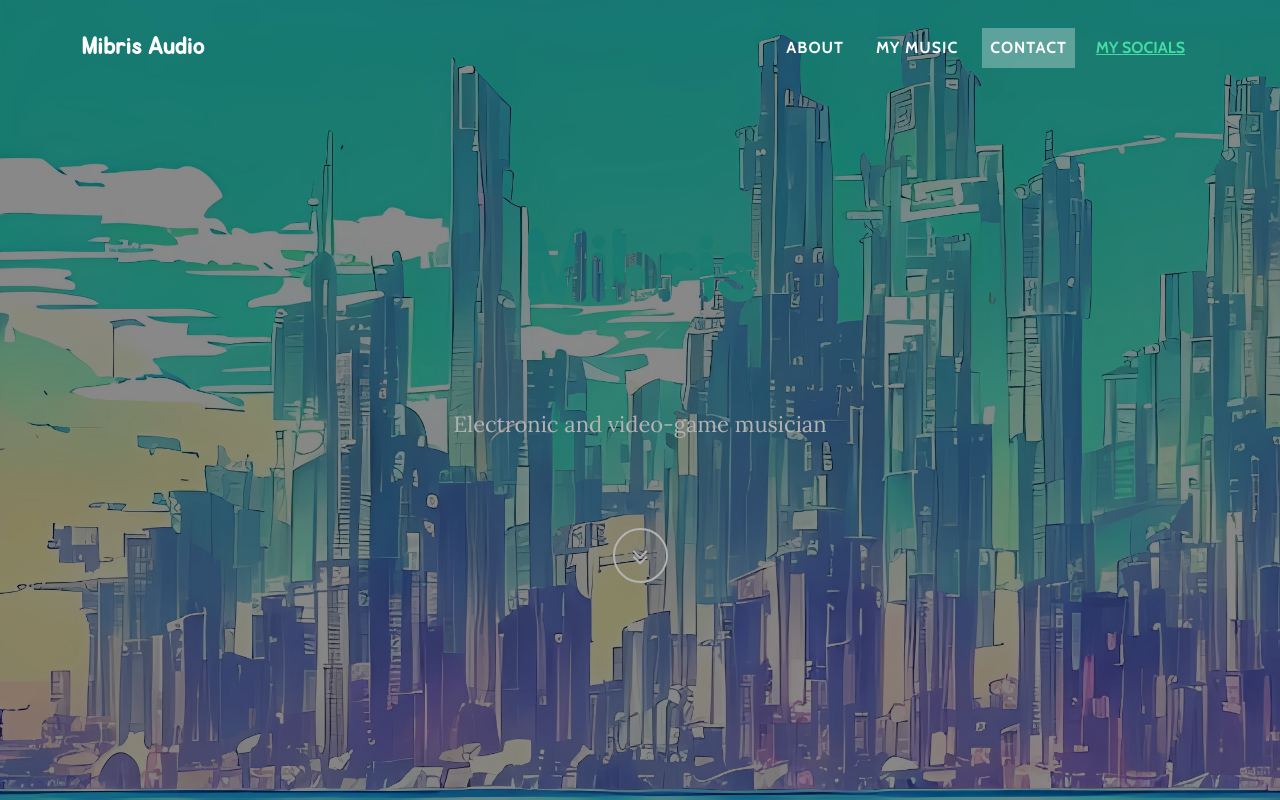
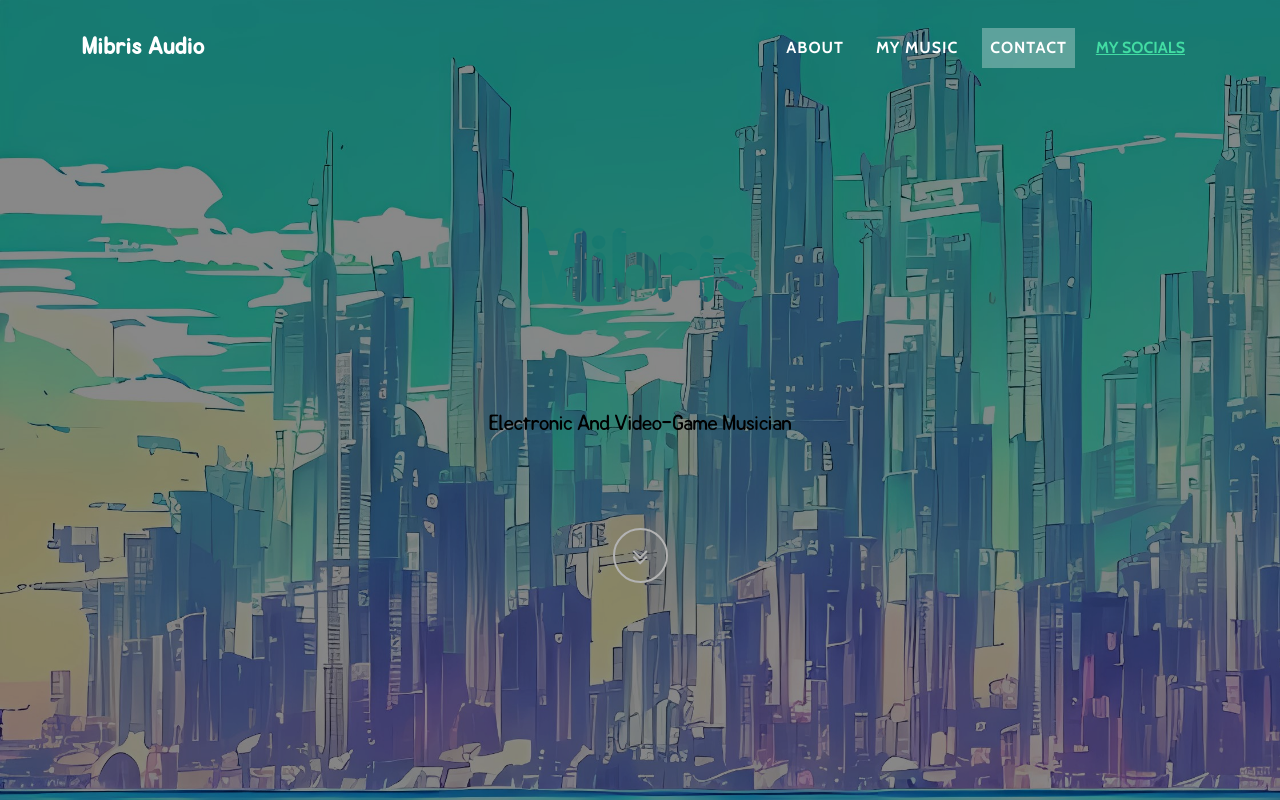
Before and after one commit to mibris-audio/mibris-audio.github.io, a plain HTML site: page index.html in a window 1280 px wide. Shown: the top 800 px of the page. Drawn offline with nearby package versions, Linux system fonts and the light colour scheme; files whose address does not match are found by name.

Commit message:
Update index.html

```diff
--- a/index.html
+++ b/index.html
@@ -32,7 +32,7 @@
                 <div class="row">
                     <div class="col-lg-8 mx-auto">
                         <h1 class="brand-heading mibfont">Mibris</h1>
-                        <p class="intro-text"><br>Electronic and video-game musician<br><br></p>
+                        <p class="intro-text mibfont-logo"><br>Electronic and video-game musician<br><br></p>
                         <a class="btn btn-link btn-circle" role="button" href="#about"><i class="fa fa-angle-double-down animated"></i></a>
                     </div>
                 </div>
```
